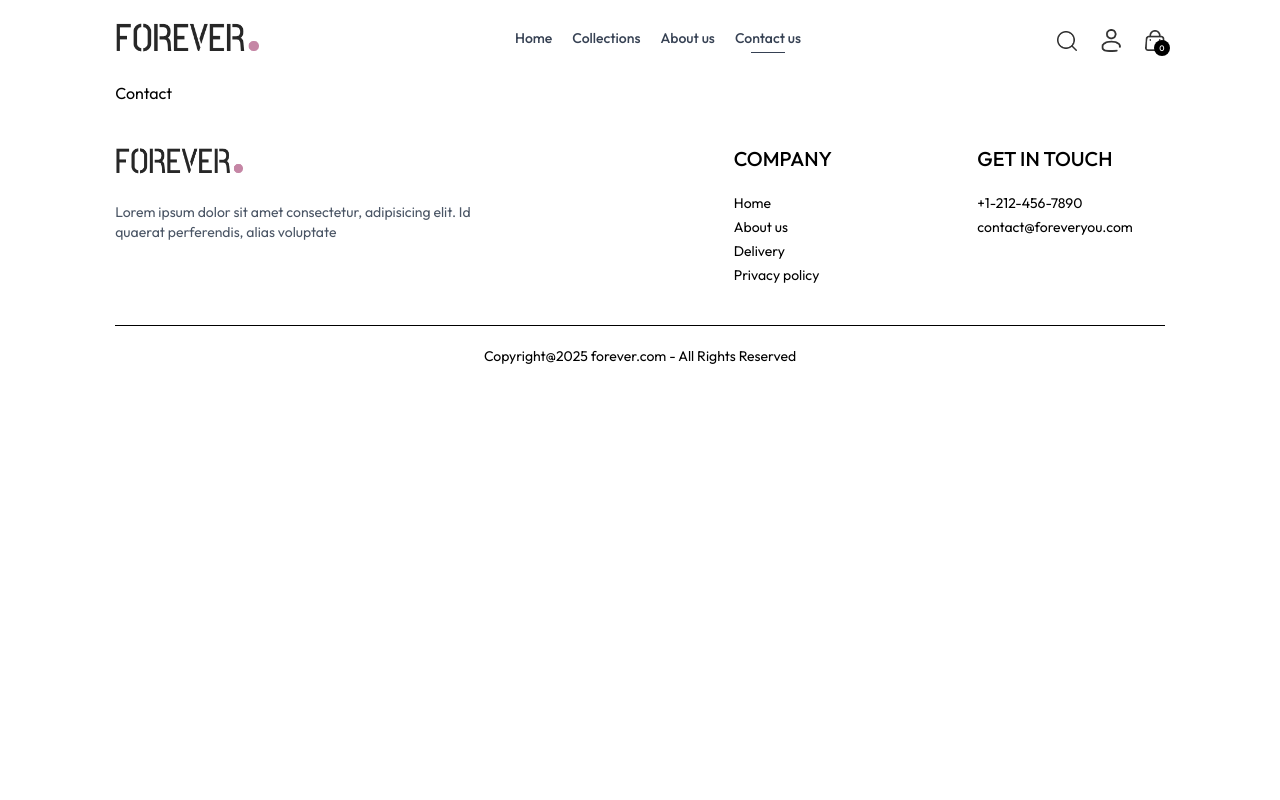
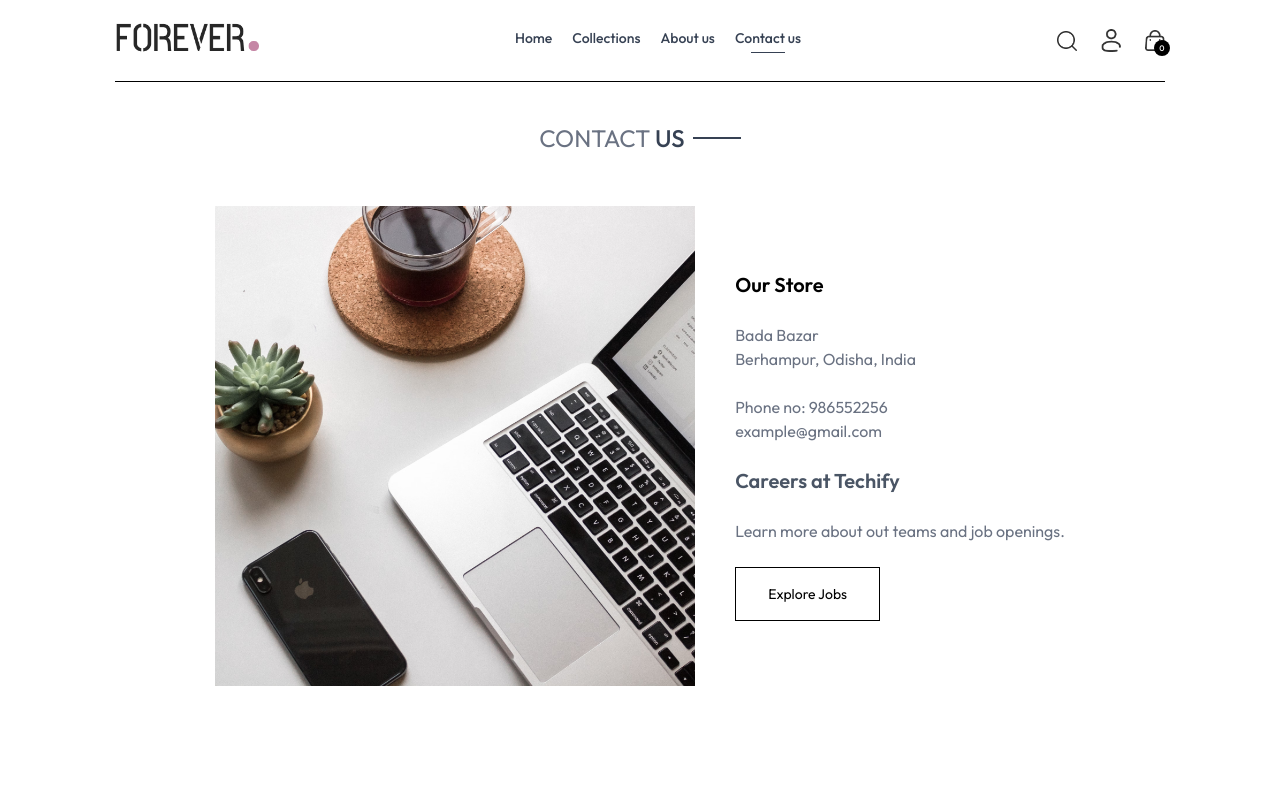
Before and after one commit to saikishore0319/techify, a React (Vite) app in the folder frontend/: page /contact in a window 1280 px wide. Shown: the top 800 px of the page. Built offline with nearby package versions, Linux system fonts and the light colour scheme.

Commit message:
added contact us page and completed front end ui development

```diff
--- a/frontend/src/pages/Contact.jsx
+++ b/frontend/src/pages/Contact.jsx
@@ -1,8 +1,26 @@
 import React from 'react'
-
+import Title from '../components/Title'
+import {assets} from '../assets/assets'
+import NewsletterBox from '../components/NewsletterBox'
 const Contact = () => {
   return (
-    <div>Contact</div>
+    <div>
+      <div className='text-center text-2xl pt-10 border-t'>
+          <Title text1={'CONTACT'} text2={'US'}/>
+      </div>
+      <div className='my-10 flex flex-col justify-center md:flex-row gap-10 mb-28'>
+          <img className='w-full md:max-w-[480px]' src={assets.contact_img} alt="" />
+          <div className='flex flex-col justify-center items-start gap-6'>
+              <p className='font-semibold text-xl to-gray-600'>Our Store</p>
+              <p className='text-gray-500'>Bada Bazar <br /> Berhampur, Odisha, India</p>
+              <p className='text-gray-500'>Phone no: 986552256 <br />example@gmail.com</p>
+              <p className='font-semibold text-xl text-gray-600 '>Careers at Techify</p>
+              <p className='text-gray-500'>Learn more about out teams and job openings.</p>
+              <button className='border border-black px-8 py-4 text-sm hover:bg-black hover:text-white transition-all duration-500'>Explore Jobs</button>
+          </div>
+      </div>
+      <NewsletterBox/>
+    </div>
   )
 }
 
```
